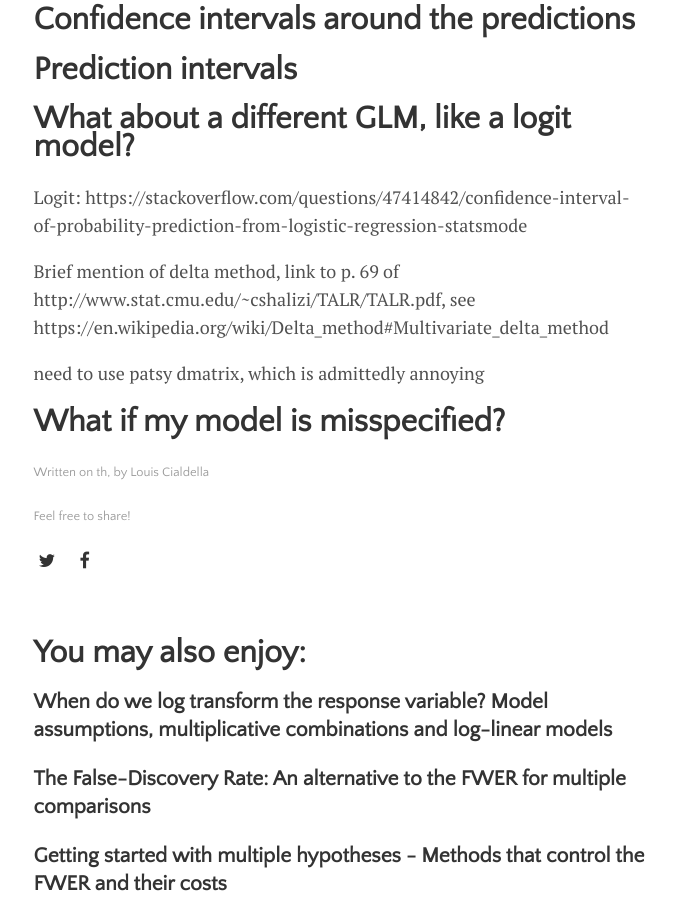
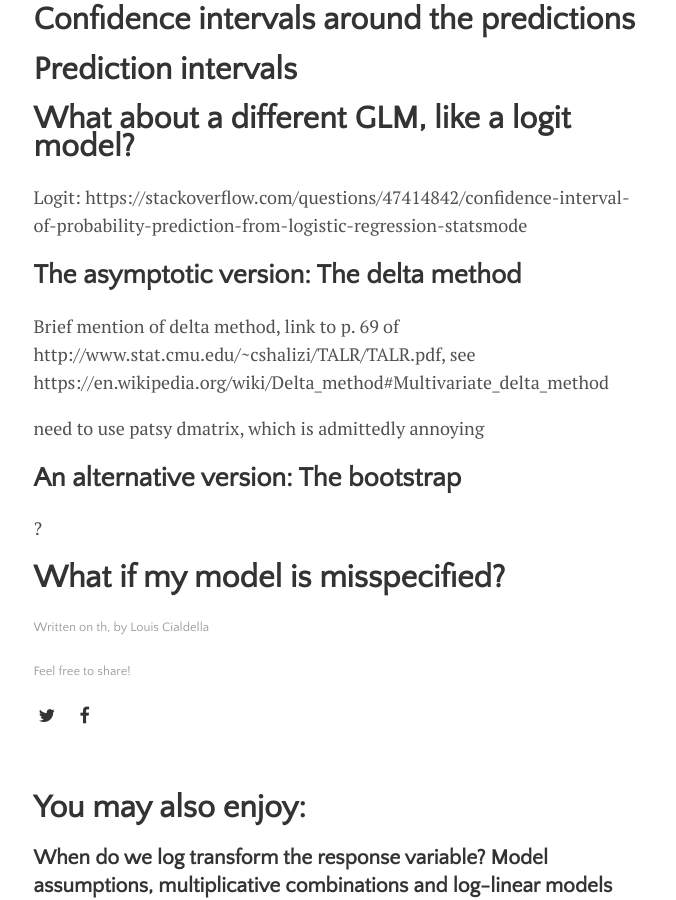
Before and after one commit to lmc2179/lmc2179.github.io, a Jekyll site: the page built from drafts/prediction_confidence.md, in a window 1280 px wide and 900 px high, scrolled down 1535 px. Shown: the whole window, without its empty margins (299-975 px from the left). Built offline with Jekyll 4.4.1, drawn with Linux system fonts in a browser that asks for light colours.

Commit message:
Update prediction_confidence.md

```diff
--- a/drafts/prediction_confidence.md
+++ b/drafts/prediction_confidence.md
@@ -55,8 +55,14 @@ plt.show()
 
 Logit: https://stackoverflow.com/questions/47414842/confidence-interval-of-probability-prediction-from-logistic-regression-statsmode
 
+## The asymptotic version: The delta method
+
 Brief mention of delta method, link to p. 69 of http://www.stat.cmu.edu/~cshalizi/TALR/TALR.pdf, see https://en.wikipedia.org/wiki/Delta_method#Multivariate_delta_method
 
 need to use patsy dmatrix, which is admittedly annoying
 
+## An alternative version: The bootstrap
+
+?
+
 # What if my model is misspecified?
```
